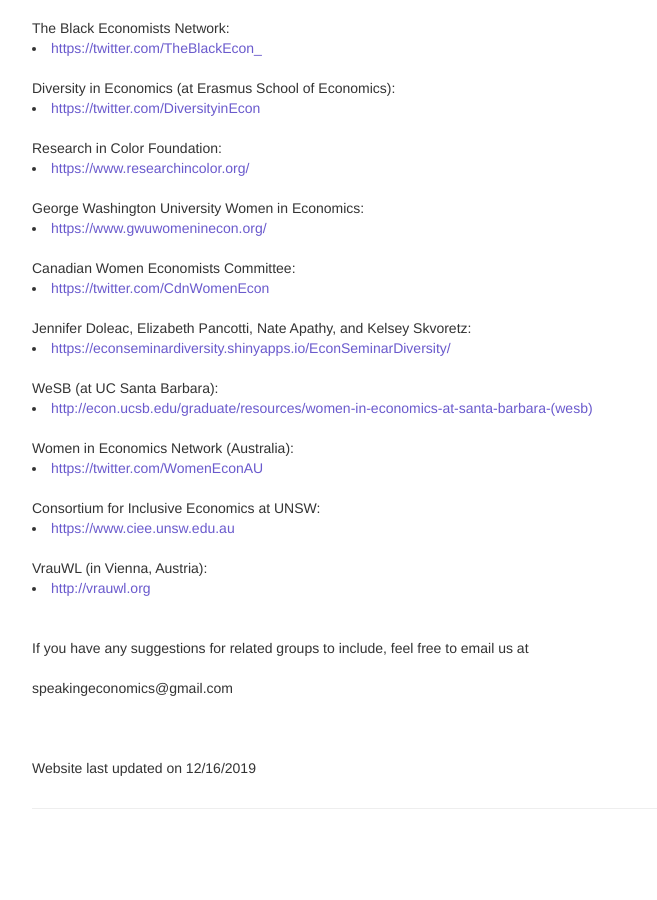
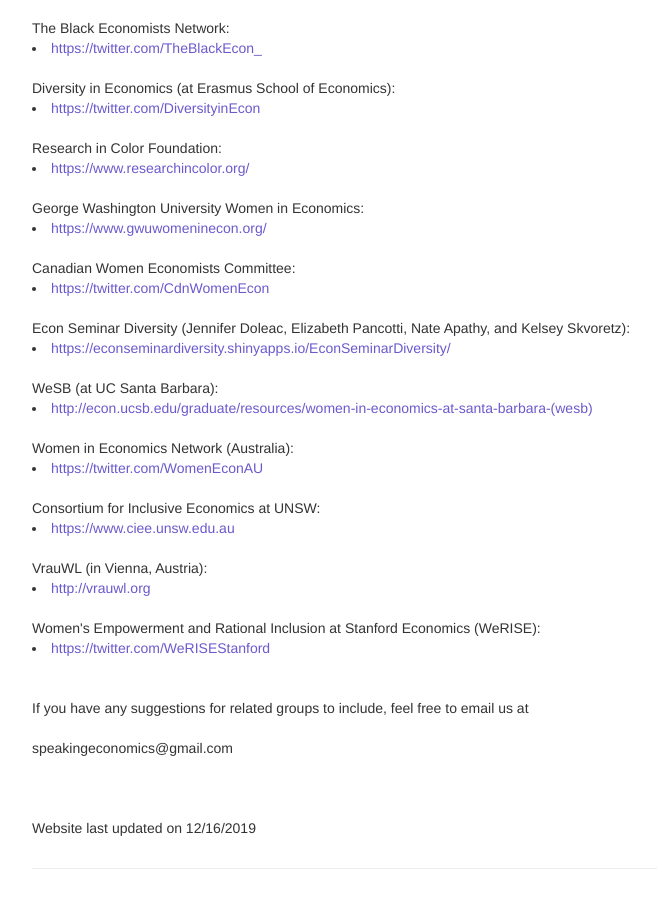
Before and after one commit to aponce6/Diversity-in-Cornell-Economics.github.io, a Jekyll site: the page built from pages/related_groups.md, in a window 1280 px wide and 900 px high, scrolled down 976 px. Shown: the whole window, without its empty margins (258-915 px from the left). Built offline with Jekyll 4.4.1, drawn with Linux system fonts in a browser that asks for light colours; our own code applies the rules of GitHub Pages for plain Markdown files; before the commit the page ends 1816 px from its top, so only the background shows below that.

Commit message:
update related groups

```diff
--- a/pages/related_groups.md
+++ b/pages/related_groups.md
@@ -104,8 +104,9 @@ George Washington University Women in Economics:
 <br/>
 Canadian Women Economists Committee:
 <li><a href="https://twitter.com/CdnWomenEcon/">https://twitter.com/CdnWomenEcon</a></li>
+
 <br/>
-Jennifer Doleac, Elizabeth Pancotti, Nate Apathy, and Kelsey Skvoretz:
+Econ Seminar Diversity (Jennifer Doleac, Elizabeth Pancotti, Nate Apathy, and Kelsey Skvoretz):
 <li><a href="https://econseminardiversity.shinyapps.io/EconSeminarDiversity/">https://econseminardiversity.shinyapps.io/EconSeminarDiversity/</a></li>
 
 <br/>
@@ -123,6 +124,10 @@ Consortium for Inclusive Economics at UNSW:
 <br/>
 VrauWL (in Vienna, Austria):
 <li><a href="http://vrauwl.org">http://vrauwl.org</a></li>
+
+<br/>
+Women's Empowerment and Rational Inclusion at Stanford Economics (WeRISE):
+<li><a href="https://twitter.com/WeRISEStanford">https://twitter.com/WeRISEStanford</a></li>
 
     <br/>
     <br/>
```
